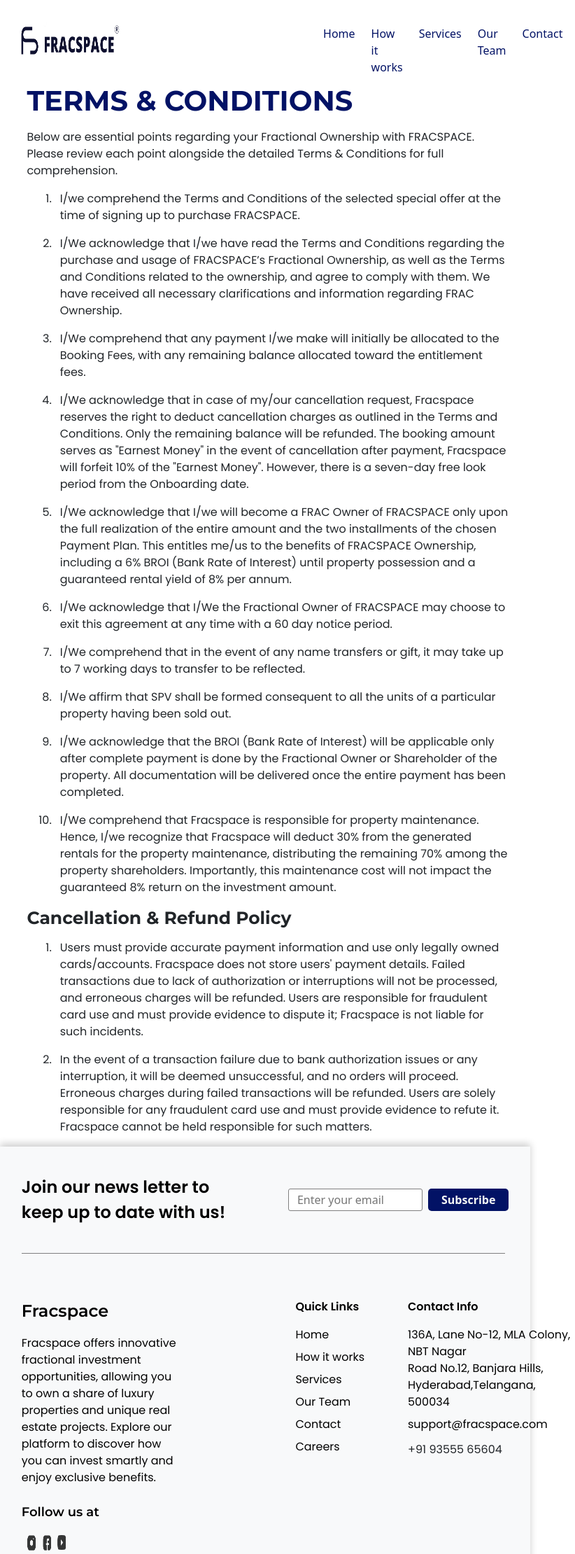
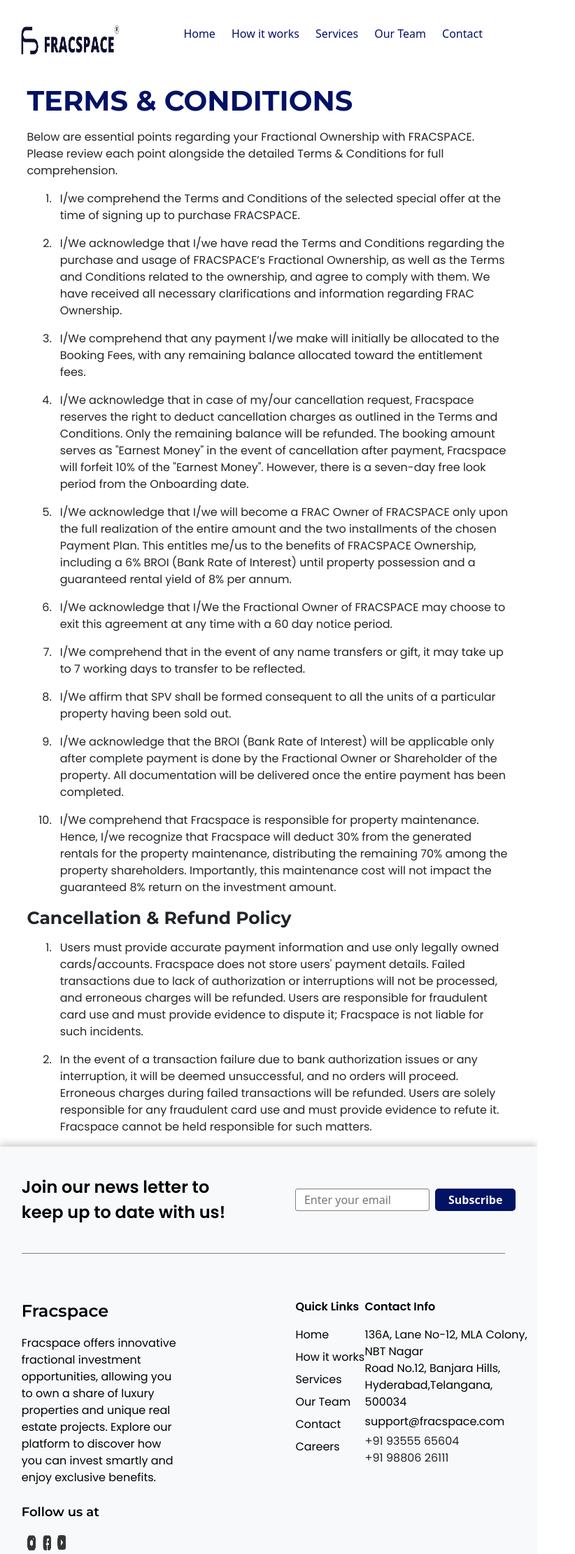
Before and after one commit to Vishnuteja10/fs, a React (Vite) app: page /terms in a window 768 px wide. Shown: the top 2220 px of the page at 70% size, 822 px wide, since content can reach past the window. Built offline with nearby package versions, Linux system fonts and the light colour scheme.

Commit message:
fixed ui issue

```diff
--- a/src/Pages/HomePage/HomePage.module.css
+++ b/src/Pages/HomePage/HomePage.module.css
@@ -88,6 +88,14 @@
   }
 }
 
+@media (min-width:600px) and (max-width:1200px){
+
+  .appIconsContainer{
+    margin-left: 92vw;
+  }
+
+}
+
 @media (min-width:200px) and (max-width:330px) {
 
   .appIconsContainer{
--- a/src/components/Footer/Footer.jsx
+++ b/src/components/Footer/Footer.jsx
@@ -141,6 +141,7 @@
 
             <div className={Style.email}>support@fracspace.com</div>
             <div className={Style.phone}>+91 93555 65604</div>
+            <div className={Style.phone2}>+91 98806 26111</div>
           </div>
 
         </div>
--- a/src/components/Footer/Footer.module.css
+++ b/src/components/Footer/Footer.module.css
@@ -162,7 +162,7 @@
 }
 
 .addressContainer .email {
-  padding-top: 1vh;
+  padding-top: 0.5vh;
   color: var(--text-color);
   font-size: var(--font-size-medium);
   font-family: "poppins";
@@ -172,9 +172,13 @@
 
 .addressContainer .phone {
   font-family: "poppins";
-  margin-top: 1.5vh;
+  margin-top: 0.5vh;
 
   /* border: 2px solid green; */
+}
+
+.phone2{
+  font-family: 'poppins';
 }
 
 .line {
@@ -490,6 +494,19 @@
   }
 }
 
+@media (min-width:600px) and (max-width:1200px){
+
+  .main{
+    width: 100vw;
+  }
+
+  .addressContainer{
+    margin-left: -2vw;
+  }
+
+
+}
+
 @media (max-width: 768px) and (min-height: 570px) {
   .section1 .btn {
     width: 15vw;
--- a/src/components/Navbar/Navbar.module.css
+++ b/src/components/Navbar/Navbar.module.css
@@ -197,11 +197,15 @@
 }
 
 /* CSS for Tablet Screens */
-@media (min-width:600px) and (max-width:1024px){
+@media (min-width:600px) and (max-width:1034px){
+
+    .main{
+        width: 99vw;
+    }
 
     .logo2{
         margin-top: -9vh;
-        width: 30vw;
+        width: 25vw;
         height: 30vh;
         /* border: 1px solid green; */
     }
@@ -209,12 +213,18 @@
     .logo1{
         margin-top: 1vh;
         height: 30vh;
-        width: 30vw;
+        width: 25vw;
     }
 
     .content{
         margin-left: 6vw;
     }
+
+    .navBar{
+        /* border: 2px solid green; */
+        margin-left: -2vw;
+    }
+
 
 }
 
--- a/src/components/Navbar2/Navbar2.module.css
+++ b/src/components/Navbar2/Navbar2.module.css
@@ -115,6 +115,36 @@
     padding-left: 3vw;
 }
 
+/* CSS for Tablet Screens */
+@media (min-width:600px) and (max-width:1034px){
+
+    .main{
+        width: 99vw;
+    }
+
+    .logo2{
+        margin-top: -9vh;
+        width: 25vw;
+        height: 30vh;
+        /* border: 1px solid green; */
+    }
+
+    .logo1{
+        margin-top: 1vh;
+        height: 30vh;
+        width: 25vw;
+    }
+
+    .content{
+        margin-left: 6vw;
+    }
+
+    .navBar2{
+        /* border: 2px solid green; */
+        margin-left: -2vw;
+    }
+
+}
 
 @media(max-width:600px){
 
```
